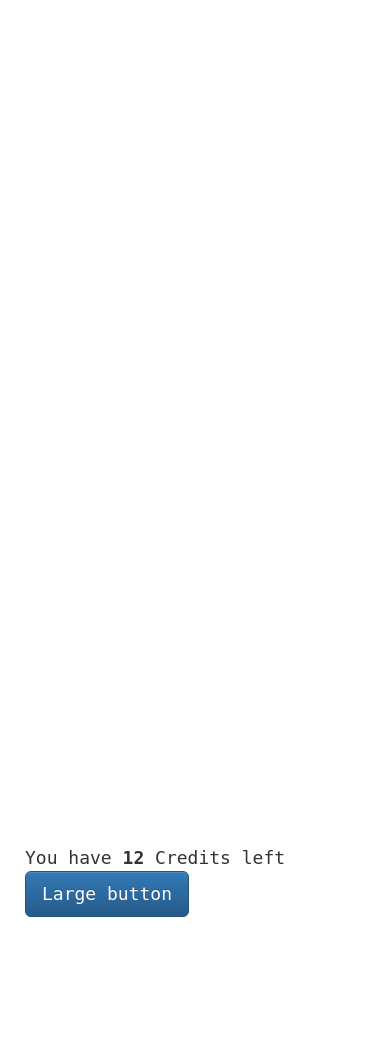
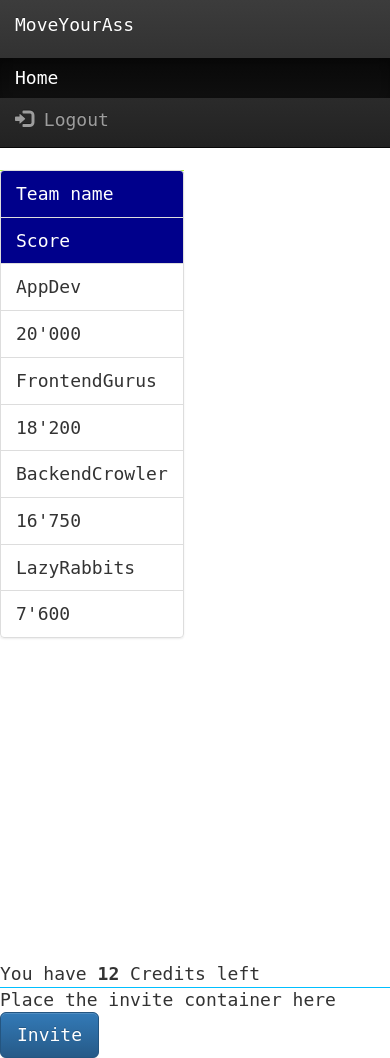
Before and after one commit to HackZurich2016/moveDev.ui, a Flask app: page /bootstrap in a window 390 px wide; the page is wider, and only the part inside the window is pictured. Before the commit the page ends 917 px from the top of that part, so only its background shows below. Run offline with Flask 2, Linux system fonts and the light colour scheme; some libraries are stand-ins or nearby versions.

Commit message:
added inviteMSG function some basic stuff

```diff
--- a/static/script.js
+++ b/static/script.js
@@ -71,5 +71,14 @@
   		gamestate.credits = gamestate.credits -1;
   		$("#credits").html(gamestate.credits);
 	}
+}
 
+
+function sendInviteMsg(phoneNumber, msg)
+{
+	var sendURL = "https://api.tropo.com/1.0/sessions?action=create&token=6d674e4953675663776b4a6e416877657170616464564c6948666a4b5050576347667a79614d4b7161494668 &phonenumber=" + phoneNumber + "&msg=" + msg;
+    var xmlHttp = new XMLHttpRequest();
+    xmlHttp.open( "GET", sendURL, false ); // false for synchronous request
+    xmlHttp.send( null );
+    return xmlHttp.responseText;
 }
--- a/static/style.css
+++ b/static/style.css
@@ -2,6 +2,7 @@
     height: 100%;
     padding: 0;
     margin: 0;
+    padding-top: 70px;
 }
 
 body, input, textarea {
@@ -61,3 +62,22 @@
     line-height: 70px;
     font-size: 35px;
 }
+
+.scoreboardContainer{
+    background-color: greenyellow;
+    position: absolute;
+    height: 100%;
+    margin-top: 30px;
+}
+
+.inviteContainer{
+    background-color: deepskyblue;
+    position: absolute;
+    height: 100%;
+}
+
+
+.scoreHeader{
+    background-color: darkblue;
+    color: white;
+}
--- a/templates/bootstrap.html
+++ b/templates/bootstrap.html
@@ -2,32 +2,84 @@
 
 <html lang="en">
 <head>
-    <meta charset="utf-8" />
+    <meta charset="utf-8"/>
     <title>FitBitCompanyFight</title>
-    <script src="https://code.jquery.com/jquery-2.2.3.min.js" integrity="sha256-a23g1Nt4dtEYOj7bR+vTu7+T8VP13humZFBJNIYoEJo=" crossorigin="anonymous"></script>
+    <script src="https://code.jquery.com/jquery-2.2.3.min.js"
+            integrity="sha256-a23g1Nt4dtEYOj7bR+vTu7+T8VP13humZFBJNIYoEJo=" crossorigin="anonymous"></script>
 
     <!-- Latest compiled and minified CSS -->
-<link rel="stylesheet" href="https://maxcdn.bootstrapcdn.com/bootstrap/3.3.7/css/bootstrap.min.css" integrity="sha384-BVYiiSIFeK1dGmJRAkycuHAHRg32OmUcww7on3RYdg4Va+PmSTsz/K68vbdEjh4u" crossorigin="anonymous">
+    <link rel="stylesheet" href="https://maxcdn.bootstrapcdn.com/bootstrap/3.3.7/css/bootstrap.min.css"
+          integrity="sha384-BVYiiSIFeK1dGmJRAkycuHAHRg32OmUcww7on3RYdg4Va+PmSTsz/K68vbdEjh4u" crossorigin="anonymous">
 
-<!-- Optional theme -->
-<link rel="stylesheet" href="https://maxcdn.bootstrapcdn.com/bootstrap/3.3.7/css/bootstrap-theme.min.css" integrity="sha384-rHyoN1iRsVXV4nD0JutlnGaslCJuC7uwjduW9SVrLvRYooPp2bWYgmgJQIXwl/Sp" crossorigin="anonymous">
+    <!-- Optional theme -->
+    <link rel="stylesheet" href="https://maxcdn.bootstrapcdn.com/bootstrap/3.3.7/css/bootstrap-theme.min.css"
+          integrity="sha384-rHyoN1iRsVXV4nD0JutlnGaslCJuC7uwjduW9SVrLvRYooPp2bWYgmgJQIXwl/Sp" crossorigin="anonymous">
 
-<!-- Latest compiled and minified JavaScript -->
-<script src="https://maxcdn.bootstrapcdn.com/bootstrap/3.3.7/js/bootstrap.min.js" integrity="sha384-Tc5IQib027qvyjSMfHjOMaLkfuWVxZxUPnCJA7l2mCWNIpG9mGCD8wGNIcPD7Txa" crossorigin="anonymous"></script>
+    <!-- Latest compiled and minified JavaScript -->
+    <script src="https://maxcdn.bootstrapcdn.com/bootstrap/3.3.7/js/bootstrap.min.js"
+            integrity="sha384-Tc5IQib027qvyjSMfHjOMaLkfuWVxZxUPnCJA7l2mCWNIpG9mGCD8wGNIcPD7Txa"
+            crossorigin="anonymous"></script>
     <script src="script.js"></script>
     <link rel="stylesheet" type="text/css" href="style.css">
 </head>
 <body>
-    <div class="content">
+
+<nav class="navbar navbar-inverse navbar-fixed-top">
+  <div class="container-fluid">
+    <div class="navbar-header">
+      <a class="navbar-brand" href="#">MoveYourAss</a>
+    </div>
+    <ul class="nav navbar-nav navbar-right">
+      <li class="active"><a href="#">Home</a></li>
+      <li><a href="#"><span class="glyphicon glyphicon-log-in"></span> Logout </a></li>
+    </ul>
+  </div>
+</nav>
+
+
+<div class="row">
+
+    <div class="col-md-3">
+        <div class="scoreboardContainer">
+
+            <ul class="list-group">
+                <li class="list-group-item col-md-6 scoreHeader">Team name</li>
+                <li class="list-group-item col-md-6 scoreHeader">Score</li>
+                <li class="list-group-item col-md-6">AppDev</li>
+                <li class="list-group-item col-md-6">20'000</li>
+                <li class="list-group-item col-md-6">FrontendGurus</li>
+                <li class="list-group-item col-md-6">18'200</li>
+                <li class="list-group-item col-md-6">BackendCrowler</li>
+                <li class="list-group-item col-md-6">16'750</li>
+                <li class="list-group-item col-md-6">LazyRabbits</li>
+                <li class="list-group-item col-md-6">7'600</li>
+            </ul>
+
+        </div>
+    </div>
+
+    <div class="col-md-6">
 
         <div id="gameField">
 
         </div>
 
-         <div id="header">
-                You have <strong id="credits">12</strong> Credits left
+        <div id="header">
+            You have <strong id="credits">12</strong> Credits left
         </div>
-        <button type="button" class="btn btn-primary btn-lg">Large button</button>
+
     </div>
+    <div class="col-md-3">
+
+        <div class="inviteContainer">
+            Place the invite container here
+
+            <button type="button" class="btn btn-primary btn-lg"
+                    onclick="sendInviteMsg(+41798531750,'Run Forrest run!!!');">Invite</button>
+
+
+        </div>
+    </div>
+</div>
 </body>
 </html>
```
